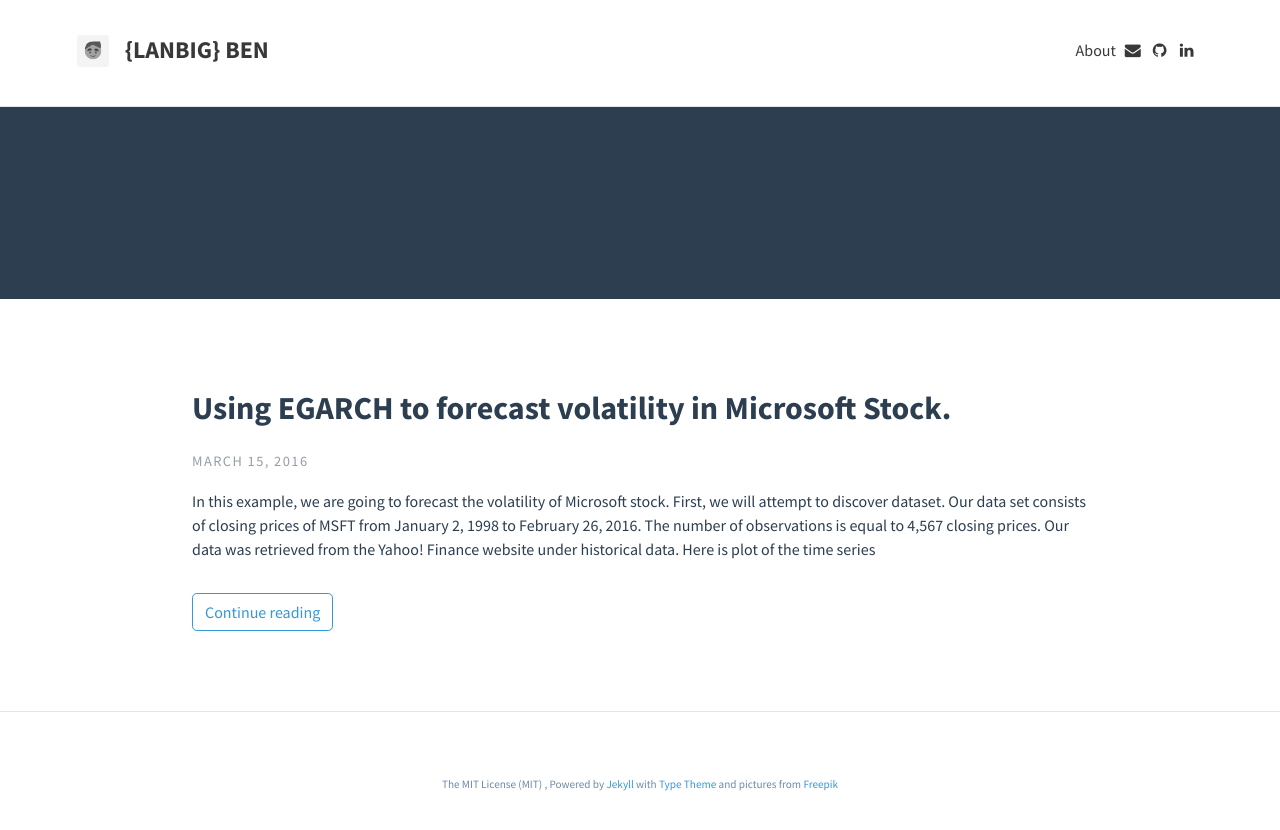
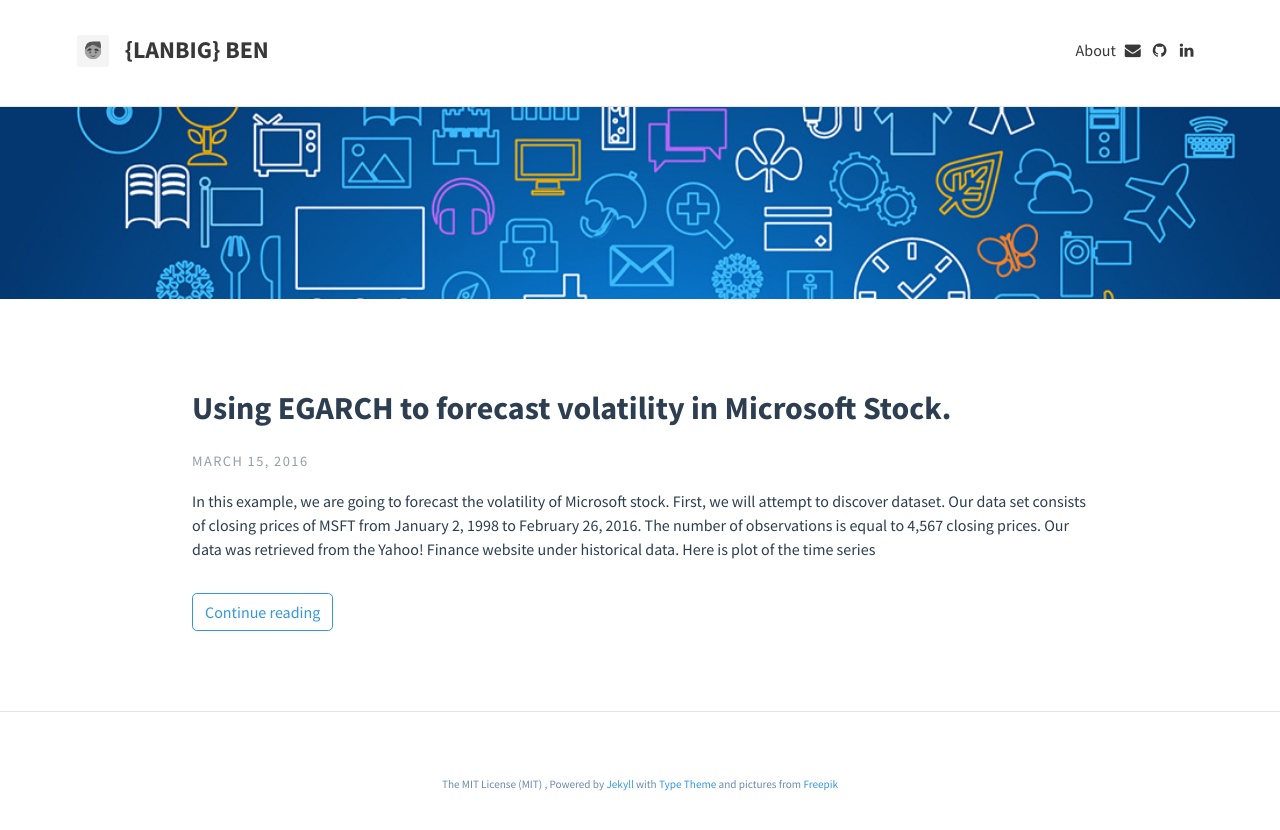
Before and after one commit to Lanbig/lanbig.github.io, a Jekyll site: the page built from index.html, in a window 1280 px wide. Shown: the top 830 px of the page. Built offline with Jekyll 4.4.1, drawn with Linux system fonts in a browser that asks for light colours; nearby versions of some CDN libraries; the list of posts is cut into pages by our own code.

Commit message:
fixed feature image

```diff
--- a/_config.yml
+++ b/_config.yml
@@ -15,7 +15,7 @@
 
 
 
-  header_text_feature_image: "img/app_13.jpg"
+  header_text_feature_image: "img/feature_images/fheader1.jpg"
   footer_text: >
       The MIT License (MIT) ,
       Powered by <a href="http://jekyllrb.com">Jekyll</a> with <a href="https://rohanchandra.github.io/project/type/">Type Theme</a> and pictures from <a href="http://www.freepik.com">Freepik</a>
```
